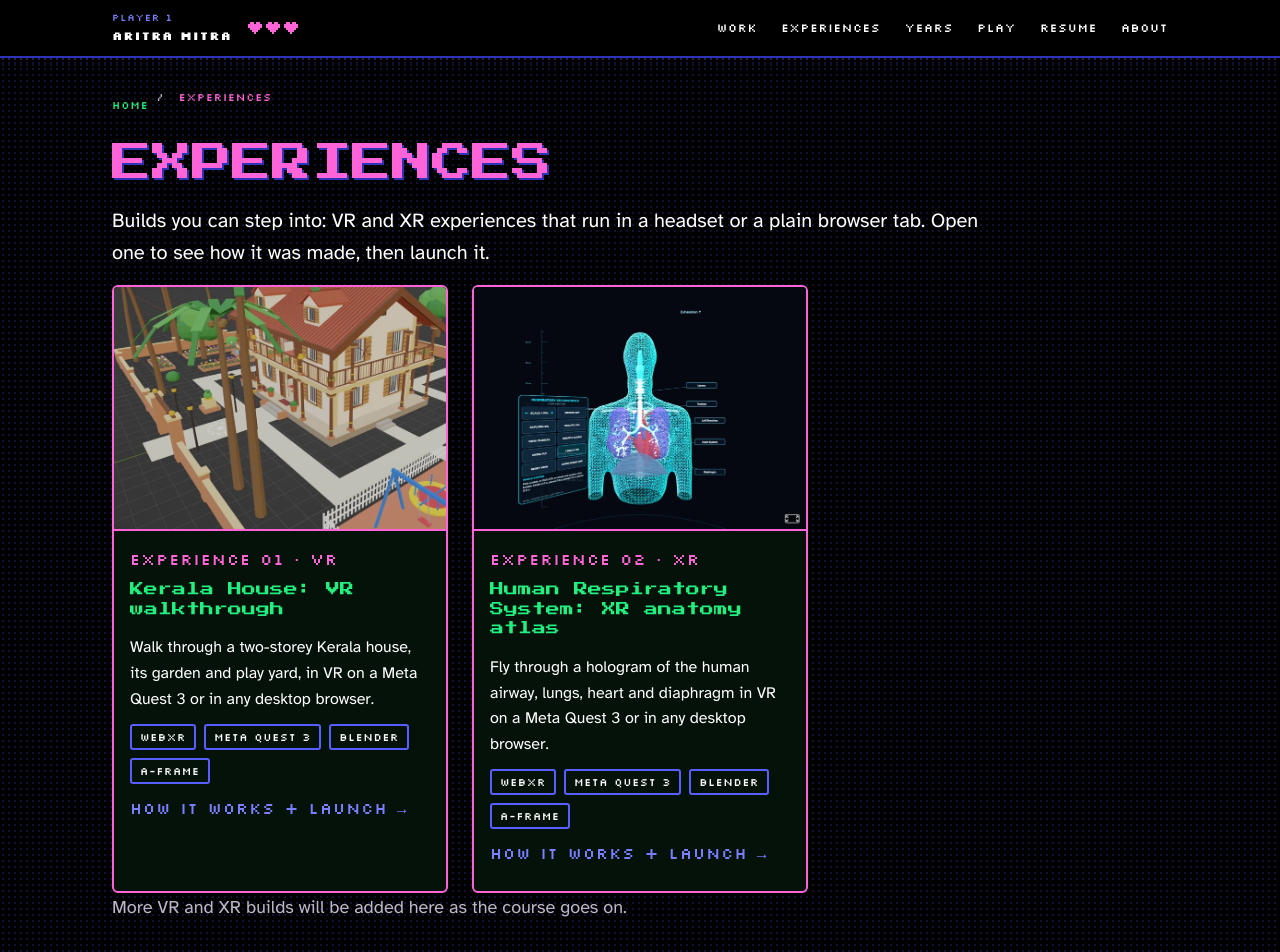
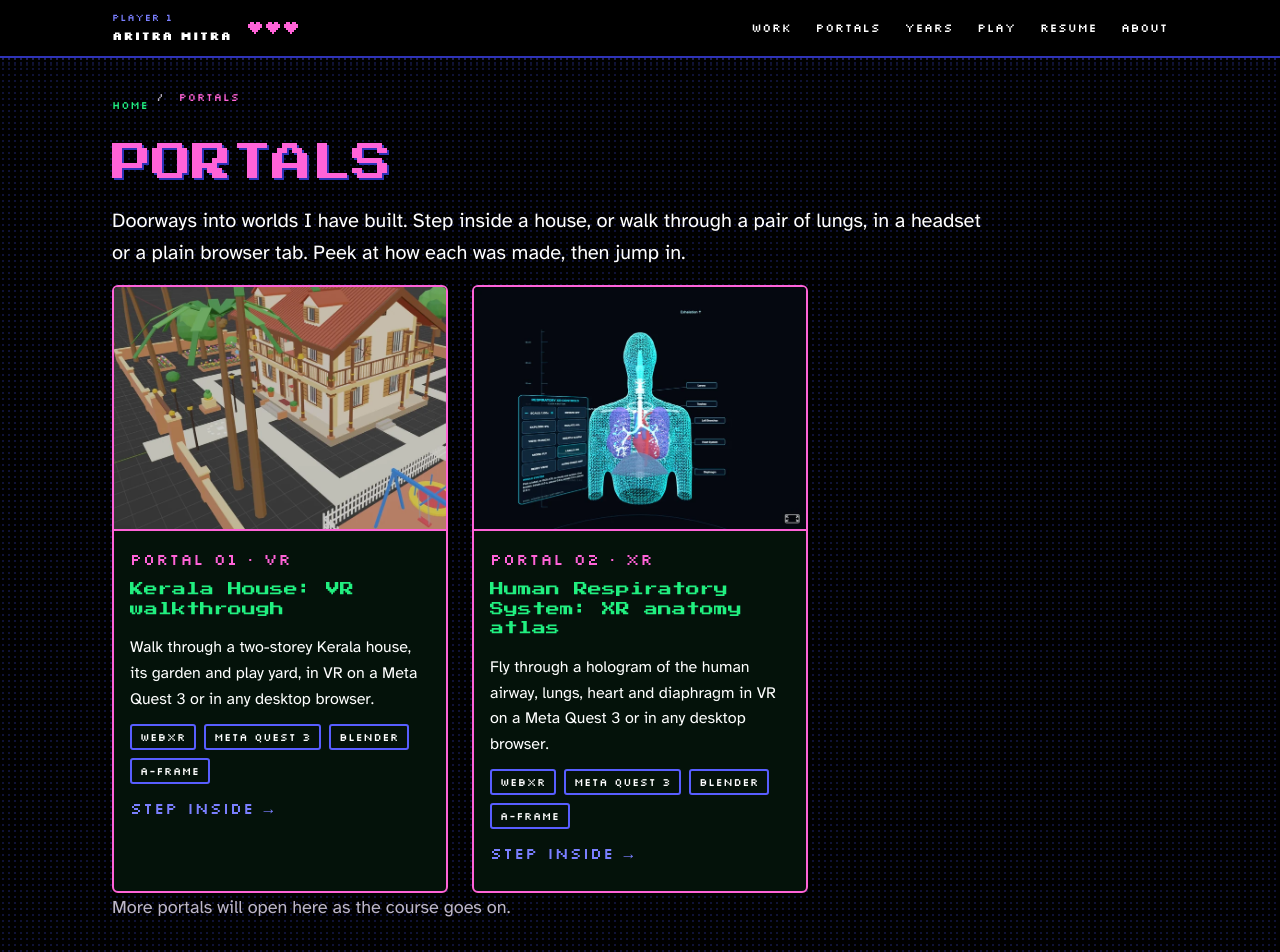
Before and after one commit to pixeljoy1/aritra-portfolio, an Astro site in the folder site/: page /experiences in a window 1280 px wide. Shown: the top 952 px of the page. Built offline with nearby package versions, Linux system fonts and the light colour scheme; Astro itself is replaced by a stand-in of ours.

Commit message:
Rename Experiences to Portals (nav, headings, cards, breadcrumb); URLs unchanged
Co-Authored-By: Claude Sonnet 5.5 <noreply@anthropic.com>

```diff
--- a/site/src/components/ExperienceCard.astro
+++ b/site/src/components/ExperienceCard.astro
@@ -8,10 +8,10 @@ const { slug, n, kind, title, oneLiner, url, thumb, heroAlt = '', tags = [] } =
     <img src={u(thumb)} alt={heroAlt} width="720" height="523" loading="lazy" />
   </div>
   <div class="card__body">
-    <p class="label label--pink">EXPERIENCE {String(n).padStart(2, '0')} · {kind}</p>
+    <p class="label label--pink">PORTAL {String(n).padStart(2, '0')} · {kind}</p>
     <h3 class="card__title">{title}</h3>
     <p>{oneLiner}</p>
     <div class="tags">{tags.map((t: string) => <Chip>{t}</Chip>)}</div>
-    <p class="label label--indigo">HOW IT WORKS + LAUNCH →</p>
+    <p class="label label--indigo">STEP INSIDE →</p>
   </div>
 </a>
--- a/site/src/config.ts
+++ b/site/src/config.ts
@@ -13,7 +13,7 @@ export const SITE = {
 
 export const NAV = [
   { label: 'Work', href: '/work/' },
-  { label: 'Experiences', href: '/experiences/' },
+  { label: 'Portals', href: '/experiences/' },
   { label: 'Years', href: '/years/' },
   { label: 'Play', href: '/play/' },
   { label: 'Resume', href: '/resume/' },
--- a/site/src/pages/experiences/index.astro
+++ b/site/src/pages/experiences/index.astro
@@ -4,14 +4,14 @@ import Breadcrumb from '../../components/Breadcrumb.astro';
 import ExperienceCard from '../../components/ExperienceCard.astro';
 import items from '../../data/experiences.json';
 ---
-<Base title="Experiences" description="VR and XR experiences by Aritra Mitra: walkable and explorable immersive builds that run in a headset or a browser tab.">
+<Base title="Portals" description="VR and XR experiences by Aritra Mitra: walkable and explorable immersive builds that run in a headset or a browser tab.">
   <div class="wrap">
-    <Breadcrumb trail={[{ label: 'HOME', href: '/' }, { label: 'EXPERIENCES' }]} />
-    <h1 class="display">EXPERIENCES</h1>
-    <p class="lede">Builds you can step into: VR and XR experiences that run in a headset or a plain browser tab. Open one to see how it was made, then launch it.</p>
+    <Breadcrumb trail={[{ label: 'HOME', href: '/' }, { label: 'PORTALS' }]} />
+    <h1 class="display">PORTALS</h1>
+    <p class="lede">Doorways into worlds I have built. Step inside a house, or walk through a pair of lungs, in a headset or a plain browser tab. Peek at how each was made, then jump in.</p>
     <div class="grid" id="cards">
       {items.map((x) => <ExperienceCard {...x} />)}
     </div>
-    <p class="muted">More VR and XR builds will be added here as the course goes on.</p>
+    <p class="muted">More portals will open here as the course goes on.</p>
   </div>
 </Base>
--- a/site/src/pages/index.astro
+++ b/site/src/pages/index.astro
@@ -25,7 +25,7 @@ const icons: Record<string, string> = { 'tiger-run': 'tiger' };
     <MenuList items={[
       { label: 'PLAY TIGER RUN', href: u('/play/') },
       { label: 'VIEW RESUME', href: u('/resume/') },
-      { label: 'STEP INTO XR EXPERIENCES', href: u('/experiences/') },
+      { label: 'STEP THROUGH THE PORTALS (VR + XR)', href: u('/experiences/') },
       { label: 'YEAR BY YEAR WORK', href: u('/years/') },
     ]} />
     <h2 class="h2">Featured work</h2>
```
Also changed, not shown: site/src/pages/experiences/[slug].astro (+4 -4 lines).
